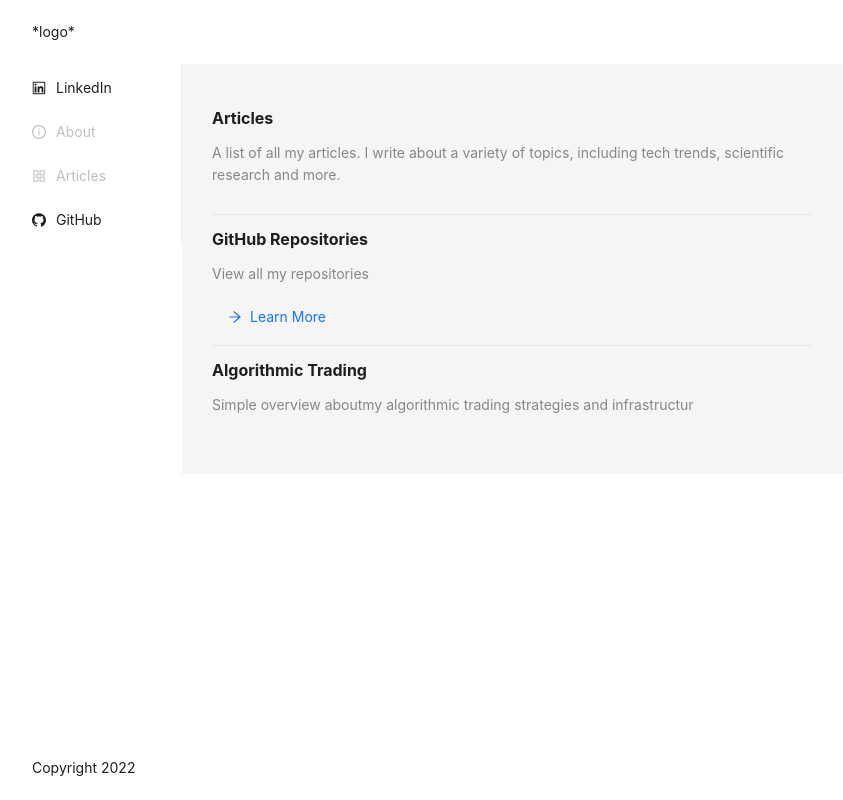
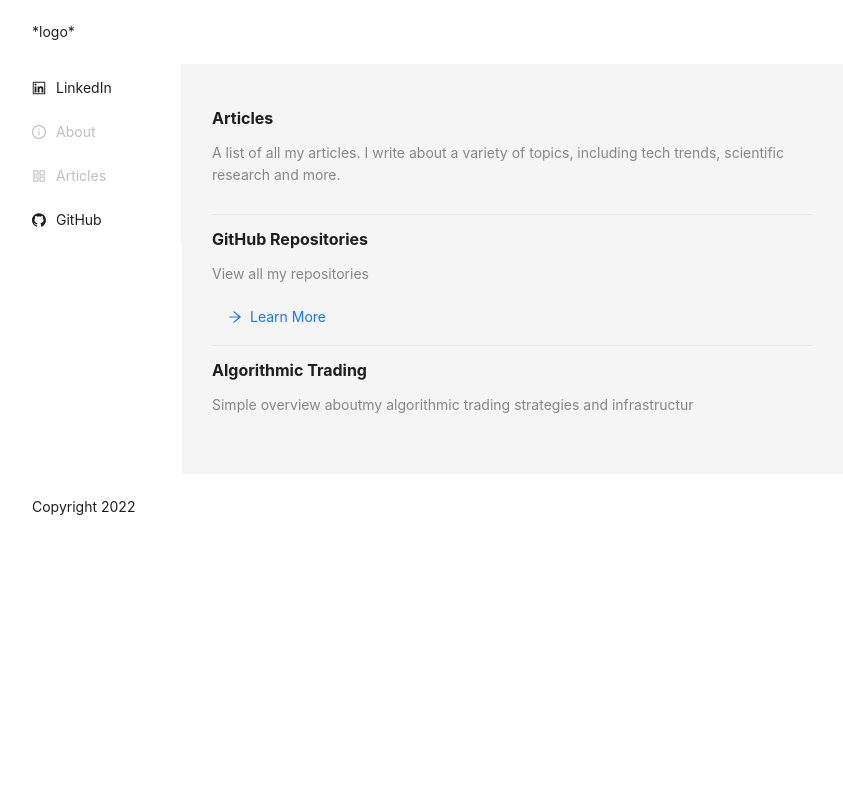
Before and after one commit to SebastianBoehler/sebastianboehler, a Next.js app: page / in a window 1280 px wide. Shown: the whole page, without its empty margins (18-861 px from the left). Built offline with nearby package versions, Linux system fonts and the light colour scheme.

Commit message:
fix Footer & hover effect

```diff
--- a/components/footer.tsx
+++ b/components/footer.tsx
@@ -4,7 +4,7 @@ import { Layout } from 'antd'
 const { Footer } = Layout
 
 const component: React.FC = () => {
-    return <div style={{ bottom: 0, position: 'absolute', width: '100%' }}>
+    return <div style={{ bottom: 0, position: 'relative', width: '100%' }}>
         <Footer style={{ backgroundColor: 'white' }}>
             Copyright {new Date().getFullYear()}
         </Footer>
--- /dev/null
+++ b/components/main.module.css
@@ -0,0 +1,3 @@
+.listItem:hover {
+    background-color: #fff;
+}
--- a/components/main.tsx
+++ b/components/main.tsx
@@ -1,5 +1,6 @@
 import { Avatar, Button, List } from "antd"
 import { ArrowRightOutlined } from '@ant-design/icons';
+import Style from './main.module.css'
 
 const btn = (link: string) => {
     return <Button
@@ -35,7 +36,7 @@ const component: React.FC = () => {
             itemLayout="vertical"
             dataSource={data.sort((a, b) => b.rank - a.rank)}
             renderItem={(item) => (
-                <List.Item style={{ maxWidth: '600px' }} >
+                <List.Item style={{ maxWidth: '600px' }} className={Style.listItem} >
                     <List.Item.Meta
                         title={<a href={item.link || "/"}>{item.title}</a>}
                         description={item.description}
```
